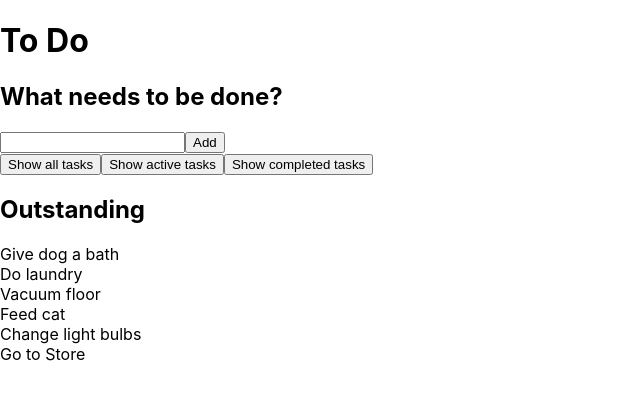
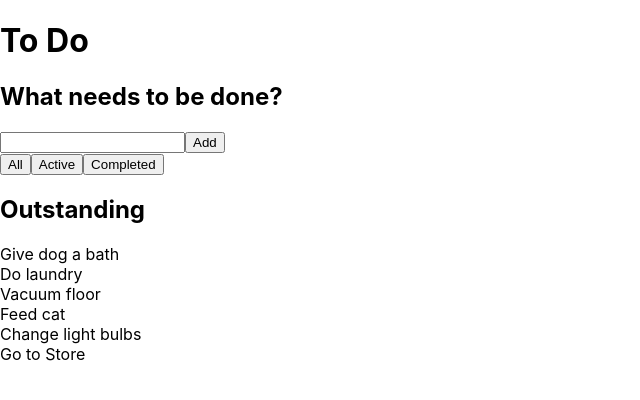
Before and after one commit to williamyap90/react-class-to-do, a React (Create React App) app: page / in a window 1280 px wide. Shown: the top 400 px of the page, without its empty margins (0-640 px from the left). Built offline with nearby package versions, Linux system fonts and the light colour scheme.

Commit message:
shorten button labels

```diff
--- a/src/components/FilterTasks.jsx
+++ b/src/components/FilterTasks.jsx
@@ -4,9 +4,9 @@ class FilterTasks extends Component {
   render() {
     return (
       <div>
-        <button>Show all tasks</button>
-        <button>Show active tasks</button>
-        <button>Show completed tasks</button>
+        <button>All</button>
+        <button>Active</button>
+        <button>Completed</button>
       </div>
     );
   }
```
